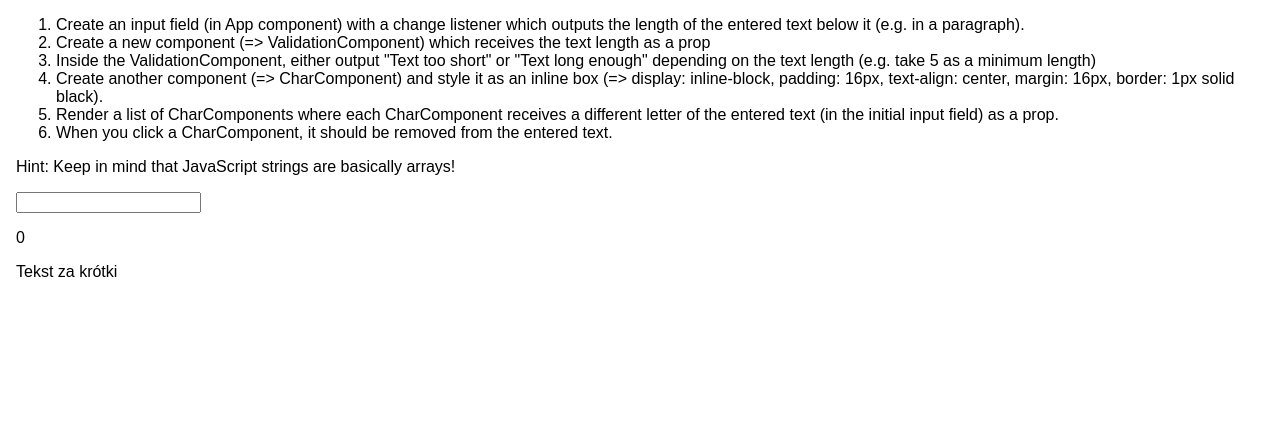
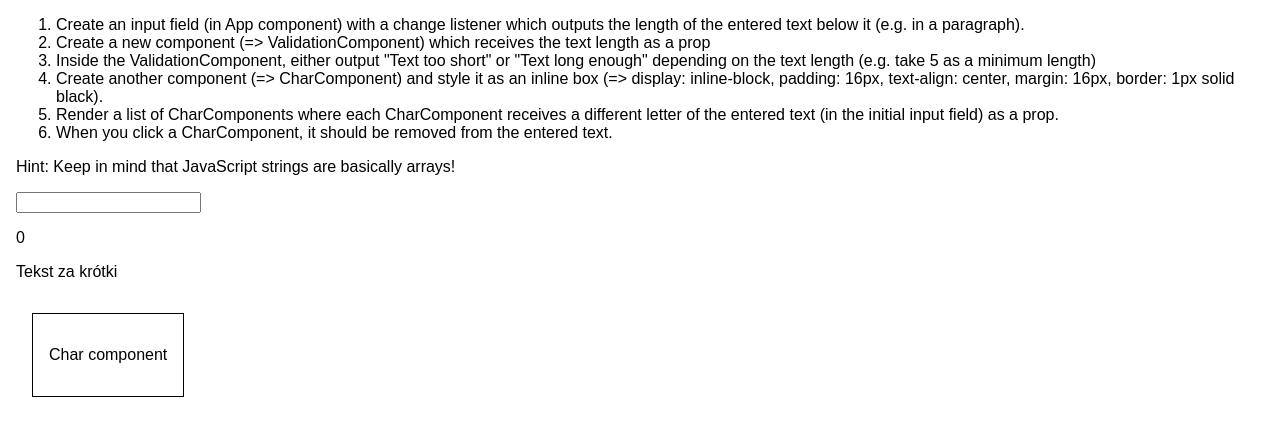
Before and after one commit to BartusZak/Lists-Assignment, a React (Create React App) app: page / in a window 1280 px wide. Shown: the top 436 px of the page. Built offline with nearby package versions, Linux system fonts and the light colour scheme.

Commit message:
Create another component
Create another component (=> CharComponent) and style it as an inline box (=> display: inline-block, padding: 16px, text-align: center, margin: 16px, border: 1px solid black).

```diff
--- a/src/App.js
+++ b/src/App.js
@@ -2,6 +2,7 @@ import React, { Component } from 'react';
 import './App.css';
 import Componente from "./Component/Component";
 import Validation from "./Validation/Validation";
+import Char from "./Char/Char";
 
 class App extends Component {
   state = {
@@ -27,7 +28,7 @@ class App extends Component {
 
       <Componente change={this.changeInputHandler} value={this.state.userInput}/>
       <Validation inputLength={this.state.userInput.length}/>
-
+      <Char/>
       </div>
     );
   }
--- /dev/null
+++ b/src/Char/Char.css
@@ -0,0 +1,7 @@
+.Char {
+    display: inline-block;
+    padding: 16px;
+    text-align: center;
+    margin: 16px;
+    border: 1px solid black;
+}
--- /dev/null
+++ b/src/Char/Char.js
@@ -0,0 +1,14 @@
+import React from 'react';
+
+import './Char.css';
+
+const char = () => {
+    return (
+        <div class="Char">
+            <p>Char component</p>
+        </div>
+    )
+};
+
+
+export default char;
```
